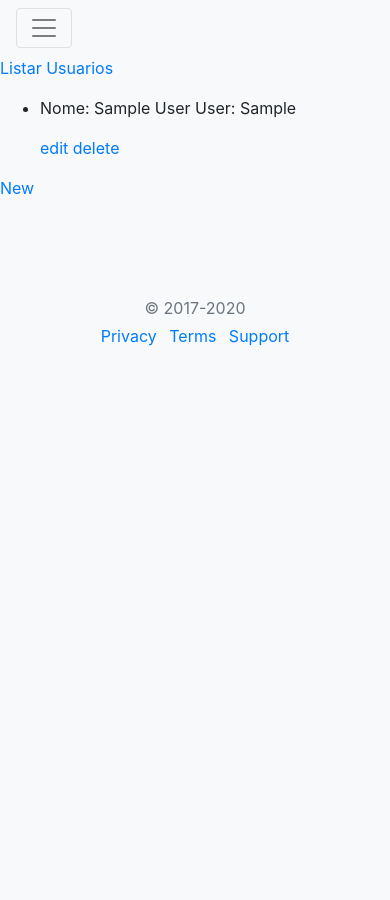
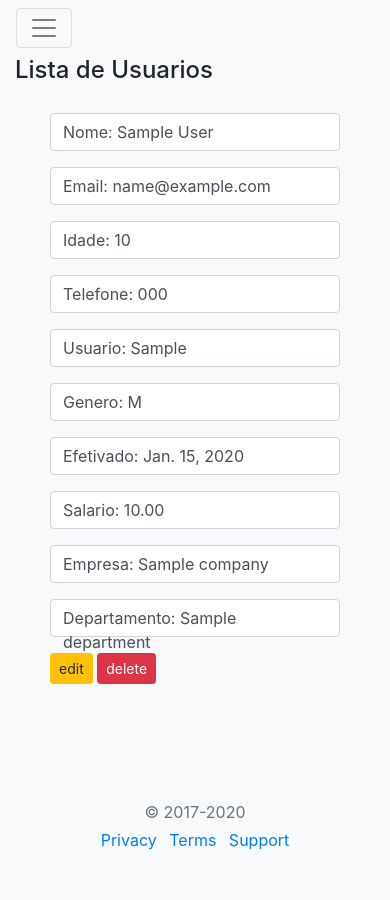
Before and after one commit to wagnerrafa/rh-desafio, a Django app: page /employee_list/ in a window 390 px wide. Before the commit the page ends 346 px from the top, so only its background shows below. Run offline with Django 3.2, Linux system fonts and the light colour scheme; tables that the repository leaves empty hold one stand-in row (values such as "Sample post"); some libraries are stand-ins or nearby versions.

Commit message:
css para atualizar models

```diff
--- a/core/static/js/script.js
+++ b/core/static/js/script.js
@@ -2,6 +2,6 @@ function imagem(){
     document.getElementById("imagem").innerHTML="Imagem selecionada"
 }
 function formulario(){
-    document.getElementById("formulario").style.display = 'flex'
+    document.getElementById("formColaborador").style.display = 'block'
 
 }
--- a/core/static/main.css
+++ b/core/static/main.css
@@ -72,6 +72,9 @@ input[type="file"] {
     padding: 0;
 }
 
-#formulario{
+#formColaborador{
     display: none;
 }
+#listar{
+    padding: 20px;
+}
--- a/core/templates/core/employee_list.html
+++ b/core/templates/core/employee_list.html
@@ -2,18 +2,32 @@
 
 {% block content %}
 
-<p><a href="{% url 'core:employee_list' %}">Listar Usuarios</a></h2>
+<div class="container">
+    <div class="row" id="formulario">
+        <div class="col align-self-center">
+            <h4 class="mb-2">Lista de Usuarios</h1>
+            <form class="needs-validation" novalidate method="POST">
+                <div class="col-md-6 mb-6">
+                {% for list in object_list %}
+                <div class="col-md-10 mb-6" id="listar">
+                    <div></div>
+                    <p class="form-control"><span>Nome: {{ list.name }}</span></p>
+                    <p class="form-control"><span>Email: {{ list.email }}</span></p>
+                    <p class="form-control"><span>Idade: {{ list.age }}</span></p>
+                    <p class="form-control"><span>Telefone: {{ list.phone }}</span></p>
+                    <p class="form-control"><span>Usuario: {{ list.user }}</span></p>
+                    <p class="form-control"><span>Genero: {{ list.gender }}</span></p>
+                    <p class="form-control"><span>Efetivado: {{ list.joining_date }}</span></p>
+                    <p class="form-control"><span>Salario: {{ list.salary }}</span></p>
+                    <p class="form-control"><span>Empresa: {{ list.company }}</span></p>
+                    <p class="form-control"><span>Departamento: {{ list.department }}</span></p>
+                    <a class="btn btn-warning btn-sm"href="{% url 'core:employee_edit' list.pk %}">edit</a>
+                    <a class="btn btn-danger btn-sm"href="{% url 'core:employee_delete' list.pk %}">delete</a>
+                </div>
+                {% endfor %}
 
-<ul>
-    {% for list in object_list %}
-    <li>
-        <p><span>Nome: {{ list.name }}</span> User: {{list.user}}</p>
-    <a href="{% url 'core:employee_edit' list.pk %}">edit</a>
-    <a href="{% url 'core:employee_delete' list.pk %}">delete</a>
-    </li>
-    {% endfor %}
-</ul>
-
-<a href="{% url 'core:employee_new' %}">New</a>
-
+            </form>
+        </div>
+    </div>
+</div>
 {% endblock %}
--- a/core/templates/core/user_form.html
+++ b/core/templates/core/user_form.html
@@ -17,7 +17,7 @@
 
     <div class="row" id="formulario">
 
-        <div class="col align-self-center">
+        <div class="col align-self-center" id="formColaborador">
             {{msg}}
             <h4 class="mb-3">Informações</h4>
             <form class="needs-validation" novalidate method="POST">
```
Also changed, not shown: core/templates/core/company_list.html (+19 -11 lines), core/templates/core/department_list.html (+21 -14 lines).
